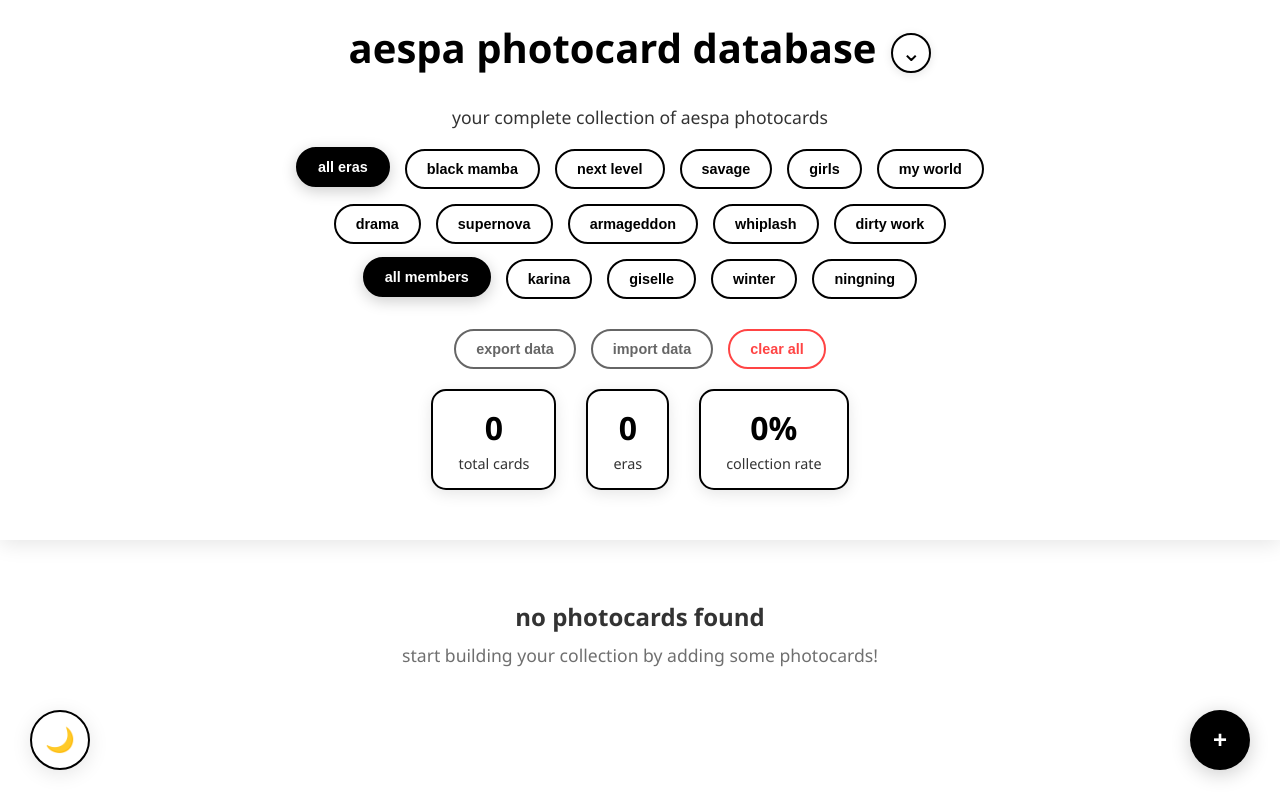
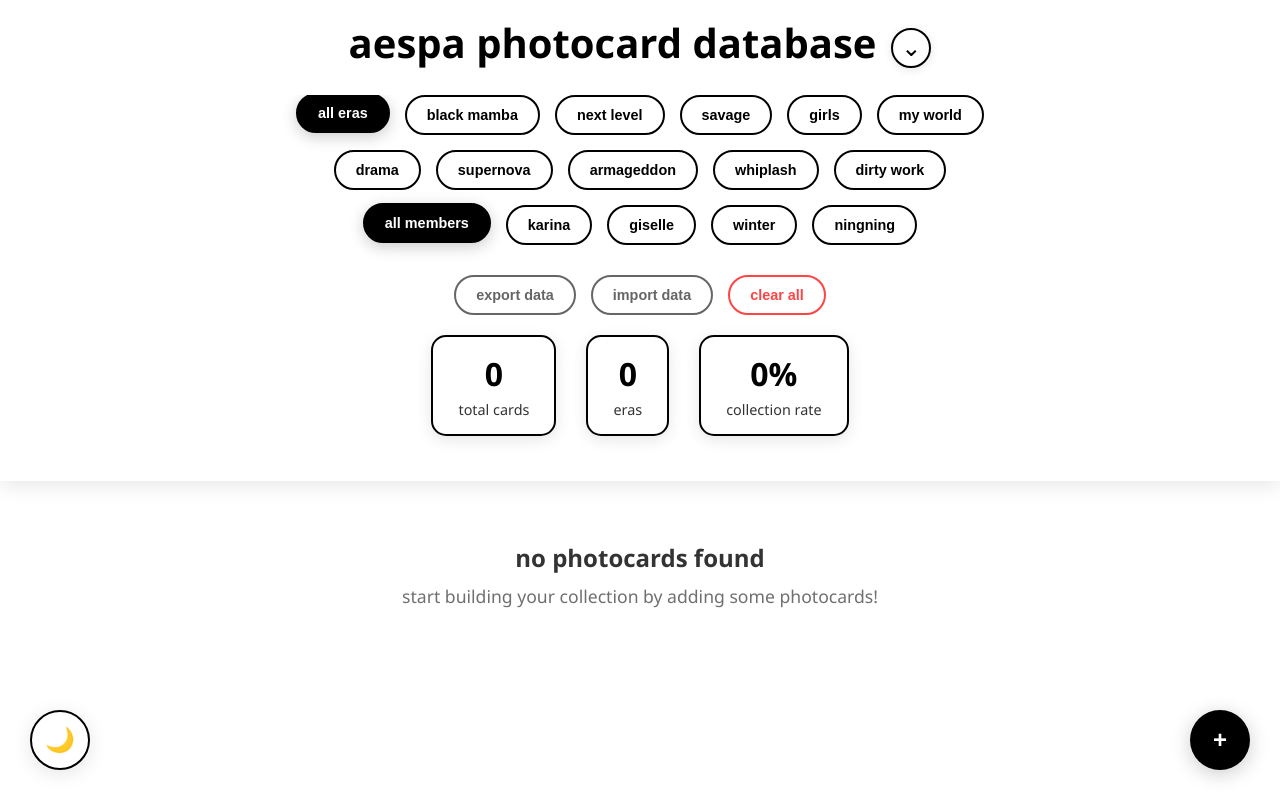
Before and after one commit to bbreadloaf/aespa-poca-collection, a plain HTML site: page index.html in a window 1280 px wide. Drawn offline with Linux system fonts and the light colour scheme.

Commit message:
removed text in header

```diff
--- a/index.html
+++ b/index.html
@@ -51,7 +51,7 @@
 
         .header {
             background: var(--bg-primary);
-            padding: 20px 0;
+            padding: 15px 0;
             box-shadow: 0 4px 20px var(--shadow);
             position: sticky;
             top: 0;
@@ -80,7 +80,7 @@
             align-items: center;
             justify-content: center;
             gap: 15px;
-            margin-bottom: 20px;
+            margin-bottom: 15px;
         }
 
         .header.collapsed .header-title {
@@ -142,13 +142,6 @@
             font-size: 2.5rem;
             font-weight: 700;
             margin-bottom: 10px;
-        }
-
-        .subtitle {
-            text-align: center;
-            color: var(--text-secondary);
-            font-size: 1.1rem;
-            margin-bottom: 20px;
         }
 
         .controls {
@@ -404,7 +397,6 @@
             font-size: 0.9rem;
         }
 
-        /* Context Menu Styles */
         .context-menu {
             position: fixed;
             background: var(--bg-card);
@@ -701,8 +693,6 @@
                 <button class="collapse-btn" id="collapseBtn" title="toggle header">⌄</button>
             </div>
             <div class="header-content" id="headerContent">
-                <p class="subtitle">your complete collection of aespa photocards</p>
-
                 <div class="controls">
                     <button class="era-filter active" data-era="all">all eras</button>
                     <button class="era-filter" data-era="black mamba">black mamba</button>
```
